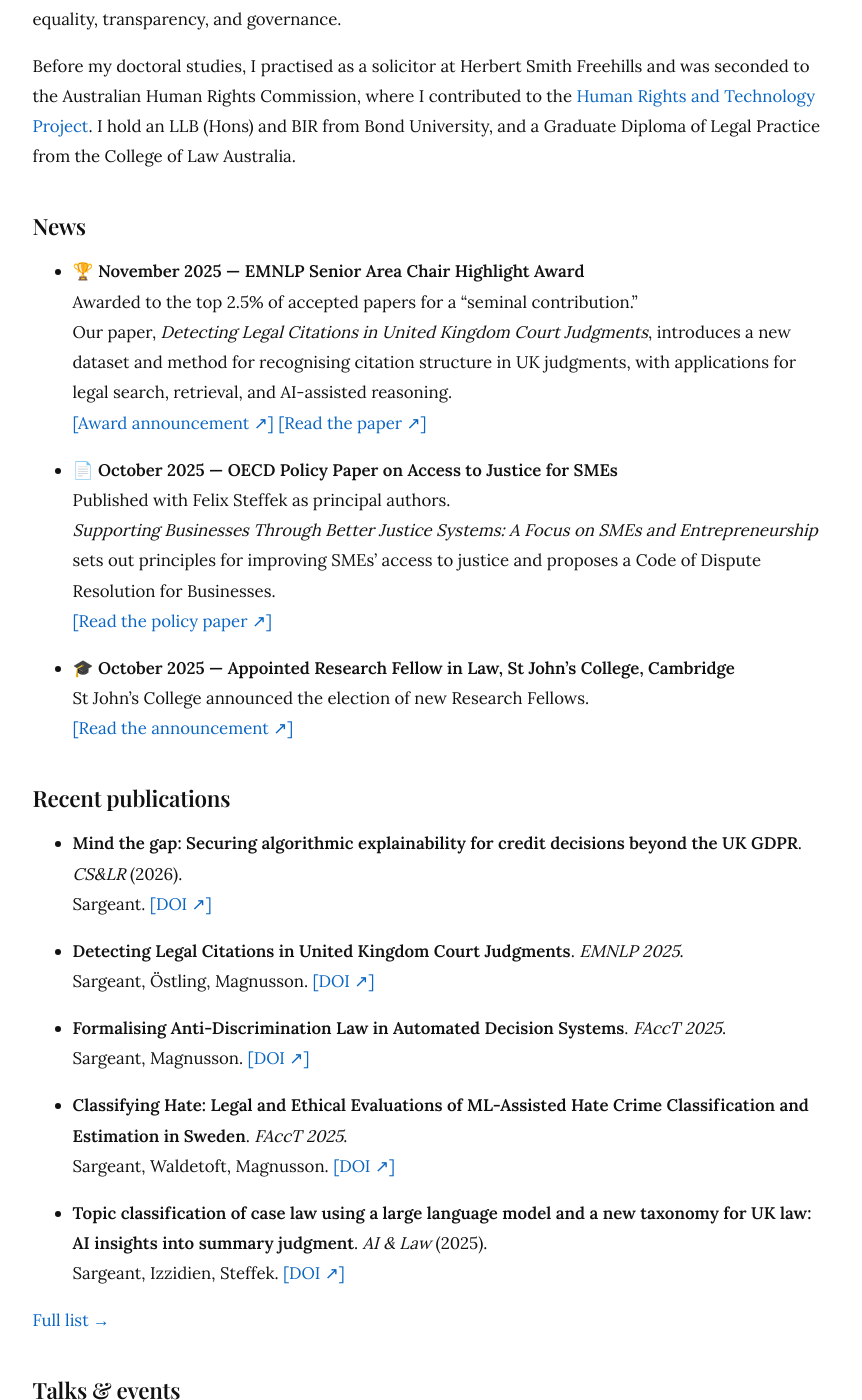
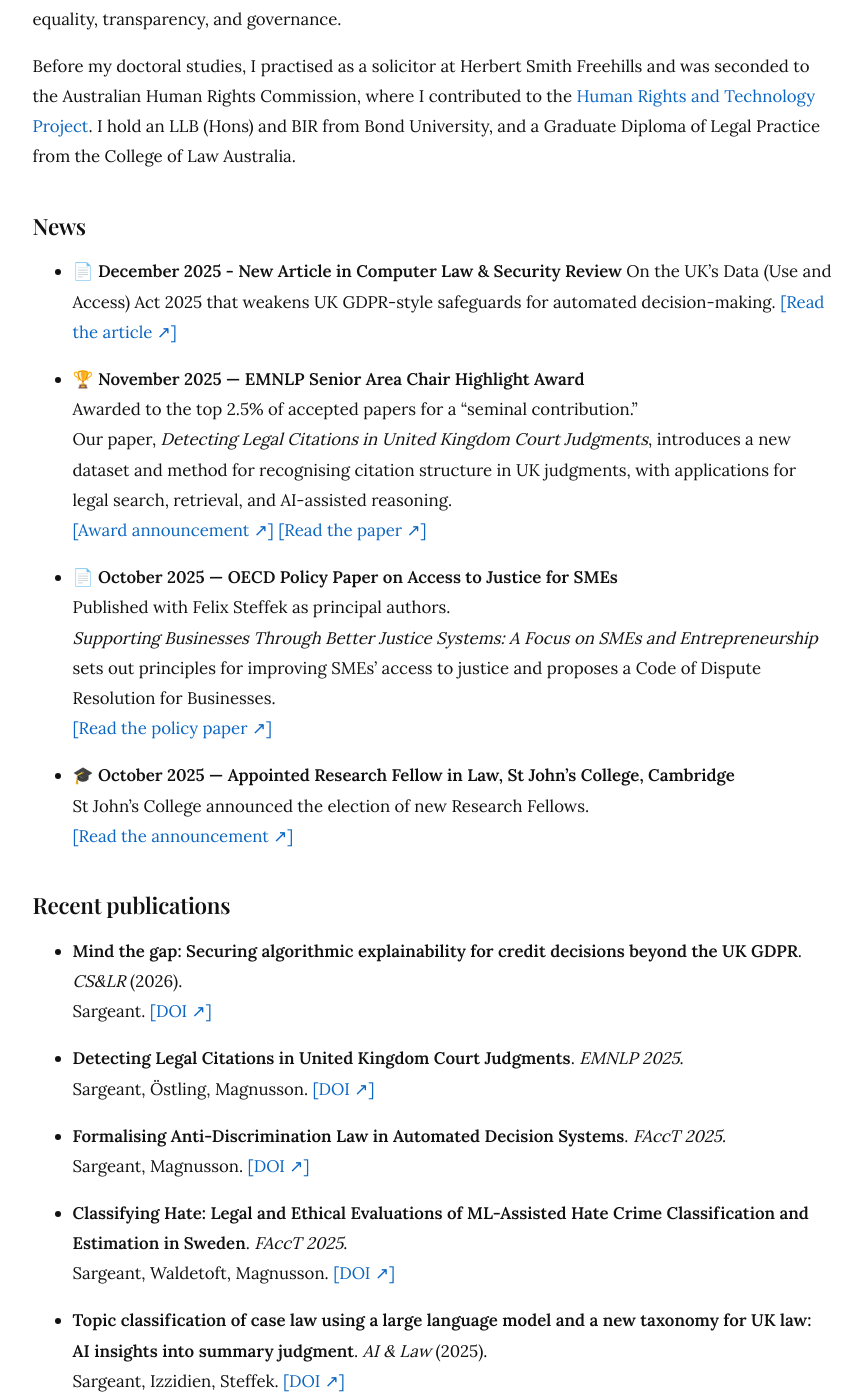
Before and after one commit to hollisargeant/hollisargeant.github.io, a Jekyll site: the page built from index.md, in a window 1280 px wide and 1400 px high, scrolled down 1018 px. Shown: the whole window, without its empty margins (200-1062 px from the left). Built offline with Jekyll 4.4.1, drawn with Linux system fonts in a browser that asks for light colours; some of the changed text lies outside the part shown.

Commit message:
Update index.md

```diff
--- a/index.md
+++ b/index.md
@@ -27,6 +27,10 @@ title: "Holli Sargeant"
 </div>
 
 ## News
+
+- 📄 **December 2025 - New Article in Computer Law & Security Review**
+   On the UK's Data (Use and Access) Act 2025 that weakens UK GDPR-style safeguards for automated decision-making.
+  <a href="https://doi.org/10.1016/j.clsr.2025.106247" target="_blank">[Read the article ↗︎]</a>
 
 - 🏆 **November 2025 — EMNLP Senior Area Chair Highlight Award**
   Awarded to the top 2.5% of accepted papers for a “seminal contribution.”
```
Also changed, not shown: other parts of index.md (+1 -1 lines).
